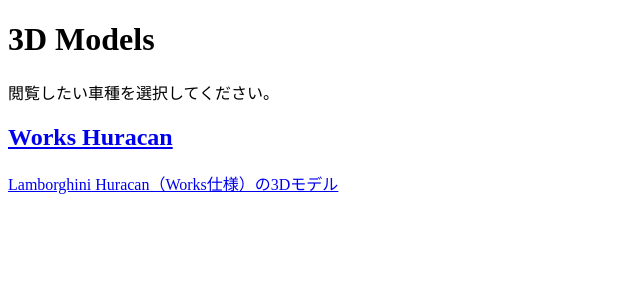
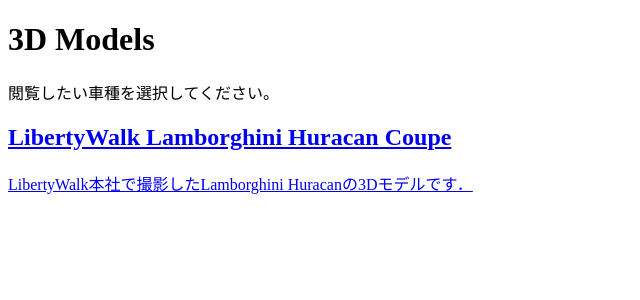
Before and after one commit to hisuic/homehisuic, a React (Vite) app: page /models in a window 1280 px wide. Shown: the top 300 px of the page, without its empty margins (0-640 px from the left). Built offline with nearby package versions, Linux system fonts and the light colour scheme.

Commit message:
fix discription

```diff
--- a/src/pages/CarModels/index.tsx
+++ b/src/pages/CarModels/index.tsx
@@ -1,7 +1,7 @@
 import { Link } from "react-router-dom";
 
 const availableModels = [
-  { id: "works-huracan", name: "Works Huracan", description: "Lamborghini Huracan（Works仕様）の3Dモデル" },
+  { id: "works-huracan", name: "LibertyWalk Lamborghini Huracan Coupe", description: "LibertyWalk本社で撮影したLamborghini Huracanの3Dモデルです．" },
 ];
 
 export default function CarModelsIndex() {
```
